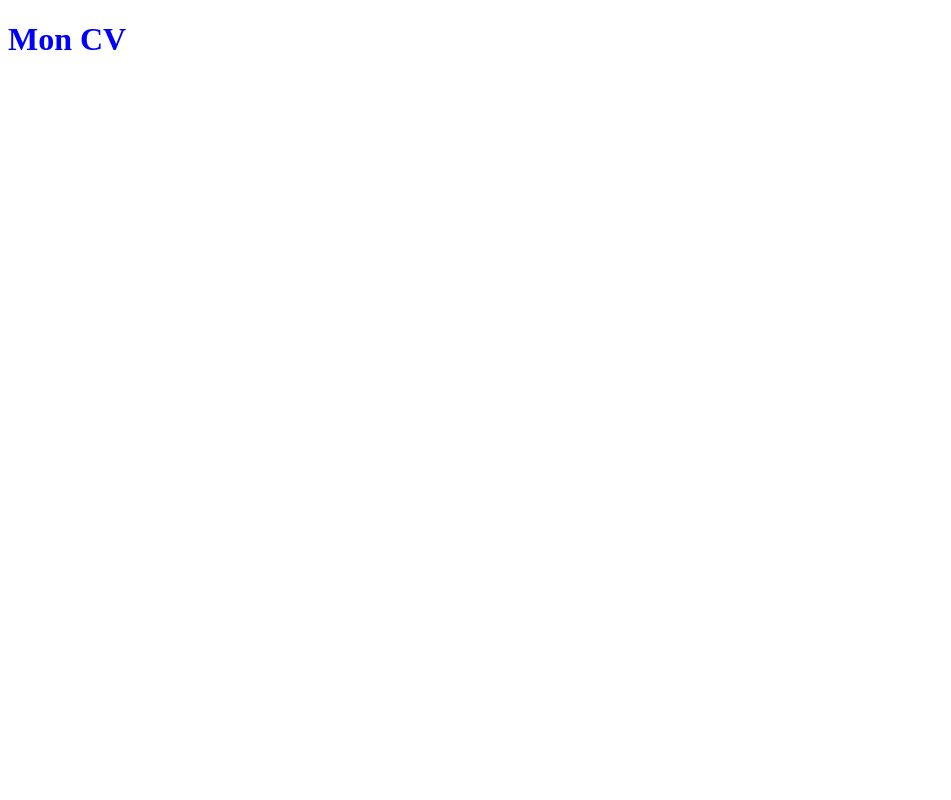
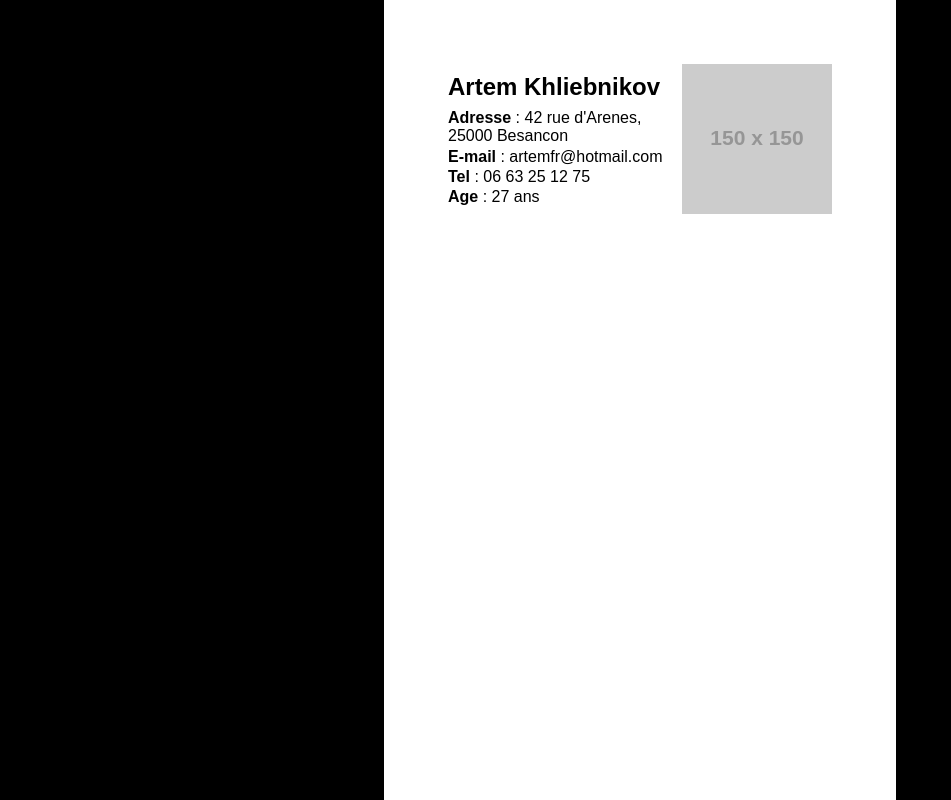
Before and after one commit to Dnrats/artem-cv, a plain HTML site: page index.html in a window 1280 px wide. Shown: the whole page, without its empty margins (0-951 px from the left). Drawn offline with Linux system fonts and the light colour scheme; placeholder pictures from the web are drawn by us.

Commit message:
ajout de la section adresse et photo

```diff
--- a/index.html
+++ b/index.html
@@ -8,6 +8,21 @@
     <link rel="stylesheet" href="./style/main.css" />
   </head>
   <body>
-    <h1>Mon CV</h1>
+    <div class="container">
+      <div class="user-wrapper">
+        <div class="cv-adress">
+          <p class="user-info">Artem Khliebnikov</p>
+          <p class="user-common">
+            <b>Adresse</b> : 42 rue d'Arenes, 25000 Besancon
+          </p>
+          <p class="user-common"><b>E-mail</b> : artemfr@hotmail.com</p>
+          <p class="user-common"><b>Tel</b> : 06 63 25 12 75</p>
+          <p class="user-common"><b>Age</b> : 27 ans</p>
+        </div>
+        <div class="cv-photo">
+          <img src="http://placehold.it/150x150" alt="" />
+        </div>
+      </div>
+    </div>
   </body>
 </html>
--- a/style/main.css
+++ b/style/main.css
@@ -1,3 +1,46 @@
-h1 {
-  color: blue;
+* {
+  padding: 0;
+  margin: 0;
+  box-sizing: border-box;
+  font-family: sans-serif;
 }
+
+body {
+  background-color: black;
+}
+
+.container {
+  width: 40vw;
+  height: 100vh;
+  padding: 4rem;
+  background-color: #fff;
+  margin: auto;
+}
+
+.user-wrapper {
+  width: 100%;
+  display: flex;
+  justify-content: space-between;
+  align-items: center;
+}
+
+.cv-adress {
+  width: 60%;
+  height: 100%;
+}
+
+.cv-photo {
+  width: 40%;
+  height: 100%;
+  text-align: right;
+}
+
+.user-info {
+  font-size: 1.5rem;
+  font-weight: 700;
+  margin-bottom: 0.5rem;
+}
+
+.user-common {
+  margin-bottom: 0.15rem;
+}
```
